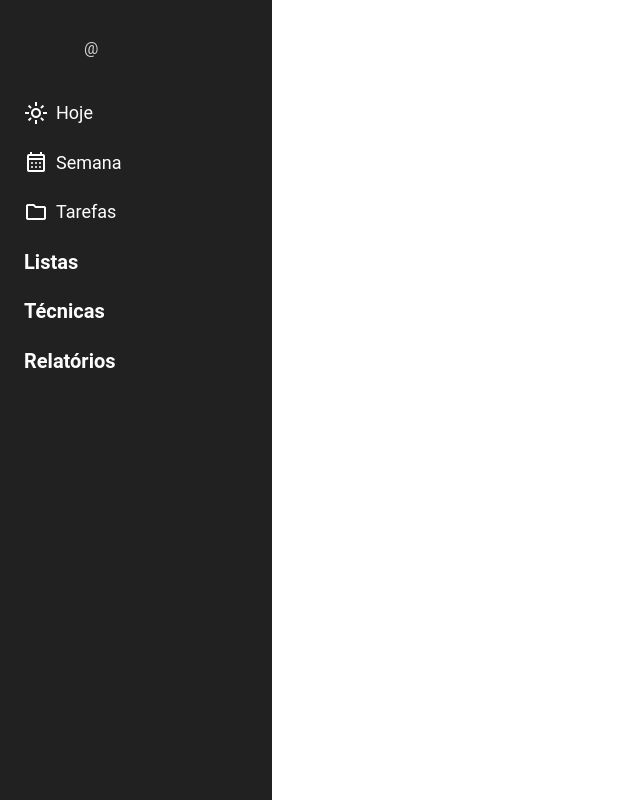
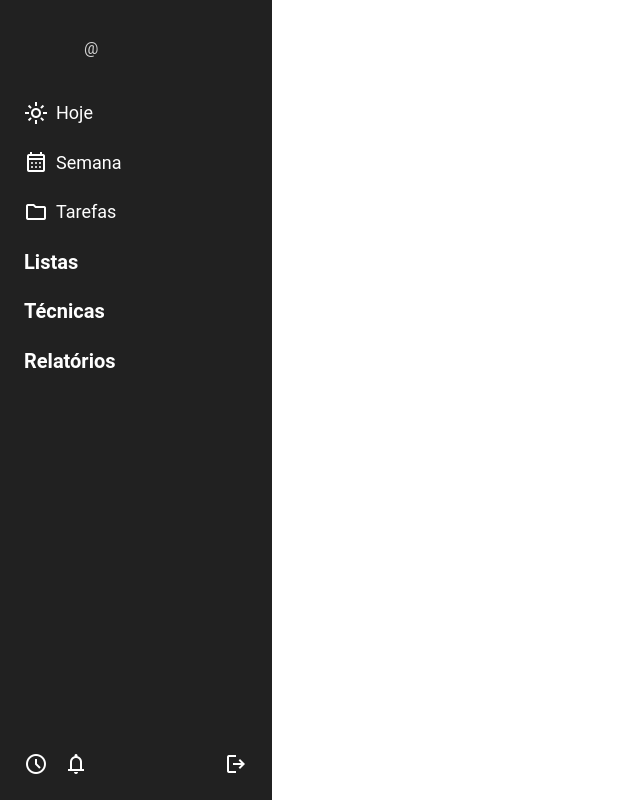
Before and after one commit to bijunkes/Kronos, a React (Vite) app in the folder front/: page /home in a window 1280 px wide. Shown: the whole page, without its empty margins (0-640 px from the left). Built offline with nearby package versions, Linux system fonts and the light colour scheme.

Commit message:
Alteração das rotas do menu + botoes do rodape

```diff
--- a/front/src/components/Menu/index.jsx
+++ b/front/src/components/Menu/index.jsx
@@ -15,12 +15,14 @@ import {
   SubmenuItem,
   ListasHeader,
   BotaoAdicionar,
+  OpcoesAbaixo,
+  OpcoesAbaixo1
 } from './styles';
 
 function Menu() {
   const navigate = useNavigate();
 
-  const [usuario, setUsuario] = useState({nome: '', username: ''});
+  const [usuario, setUsuario] = useState({ nome: '', username: '' });
   const [submenuAberto, setSubmenuAberto] = useState('');
   const [submenuSelecionado, setSubmenuSelecionado] = useState({ pai: '', item: '' });
 
@@ -29,10 +31,10 @@ function Menu() {
     if (!token) return;
 
     axios.get('http://localhost:3000/perfil', {
-      headers: {Authorization: `Bearer ${token}`}
+      headers: { Authorization: `Bearer ${token}` }
     })
-    .then(res => setUsuario(res.data))
-    .catch(err => console.error('Erro ao buscar usuário:', err));
+      .then(res => setUsuario(res.data))
+      .catch(err => console.error('Erro ao buscar usuário:', err));
   }, []);
 
   const handleClick = (item, temRota = true) => {
@@ -43,11 +45,17 @@ function Menu() {
       setSubmenuAberto(item);
       if (temRota) navigate('/' + item);
     }
-    setSubmenuSelecionado({ pai: '', item: '' });
   };
 
   const handleSubmenuClick = (pai, item) => {
     setSubmenuSelecionado({ pai, item });
+  };
+
+
+  const handleLogout = () => {
+    localStorage.removeItem("token");
+    localStorage.removeItem("user");
+    window.location.href = "/login";
   };
 
   return (
@@ -112,19 +120,19 @@ function Menu() {
         </ItemMaior>
         <Submenu style={{ display: submenuAberto === 'tecnicas' ? 'block' : 'none' }}>
           <SubmenuItem
-            onClick={() => handleSubmenuClick('tecnicas', 'Pomodoro')}
+            onClick={() => { handleSubmenuClick('tecnicas', 'Pomodoro'); navigate('/pomodoro') }}
             style={{ color: submenuSelecionado.item === 'Pomodoro' ? '#B3261E' : '' }}
           >
             Pomodoro
           </SubmenuItem>
           <SubmenuItem
-            onClick={() => handleSubmenuClick('tecnicas', 'Kanban')}
+            onClick={() => { handleSubmenuClick('tecnicas', 'Kanban'); navigate('/kanban') }}
             style={{ color: submenuSelecionado.item === 'Kanban' ? '#007AFF' : '' }}
           >
             Kanban
           </SubmenuItem>
           <SubmenuItem
-            onClick={() => handleSubmenuClick('tecnicas', 'Eisenhower')}
+            onClick={() => { handleSubmenuClick('tecnicas', 'Eisenhower'); navigate('/eisenhower') }}
             style={{ color: submenuSelecionado.item === 'Eisenhower' ? '#FFCC00' : '' }}
           >
             Eisenhower
@@ -139,19 +147,32 @@ function Menu() {
         </ItemMaior>
         <Submenu style={{ display: submenuAberto === 'relatorios' ? 'block' : 'none' }}>
           <SubmenuItem
-            onClick={() => handleSubmenuClick('relatorios', 'Diário')}
+            onClick={() => { handleSubmenuClick('relatorios', 'Diário'); navigate('/relatoriodiario') }}
             style={{ color: submenuSelecionado.item === 'Diário' ? '#B3261E' : '' }}
           >
             Diário
           </SubmenuItem>
           <SubmenuItem
-            onClick={() => handleSubmenuClick('relatorios', 'Semanal')}
+            onClick={() => { handleSubmenuClick('relatorios', 'Semanal'); navigate('/relatoriosemanal') }}
             style={{ color: submenuSelecionado.item === 'Semanal' ? '#B3261E' : '' }}
           >
             Semanal
           </SubmenuItem>
         </Submenu>
       </Lista>
+      <OpcoesAbaixo>
+        <OpcoesAbaixo1>
+          <span class="material-symbols-outlined">
+            schedule
+          </span>
+          <span class="material-symbols-outlined">
+            notifications
+          </span>
+        </OpcoesAbaixo1>
+        <span class="material-symbols-outlined" onClick={handleLogout}>
+          logout
+        </span>
+      </OpcoesAbaixo>
     </MenuWrapper>
   );
 }
--- a/front/src/components/Menu/styles.js
+++ b/front/src/components/Menu/styles.js
@@ -121,3 +121,23 @@ export const BotaoAdicionar = styled.button`
     color: #AF52DE;
   }
 `;
+
+export const OpcoesAbaixo = styled.div`
+  display: flex;
+  justify-content: space-between;
+  align-items: center;
+  box-sizing: border-box;
+  padding: 1.6vh 3vh 3vh 3vh;
+  width: 100%;
+  margin-top: auto;
+
+  :hover{
+    cursor: pointer;
+  }
+`
+
+export const OpcoesAbaixo1 = styled.div`
+display: flex;
+  justify-content: space-between;
+  gap: 2vh;
+`
```
